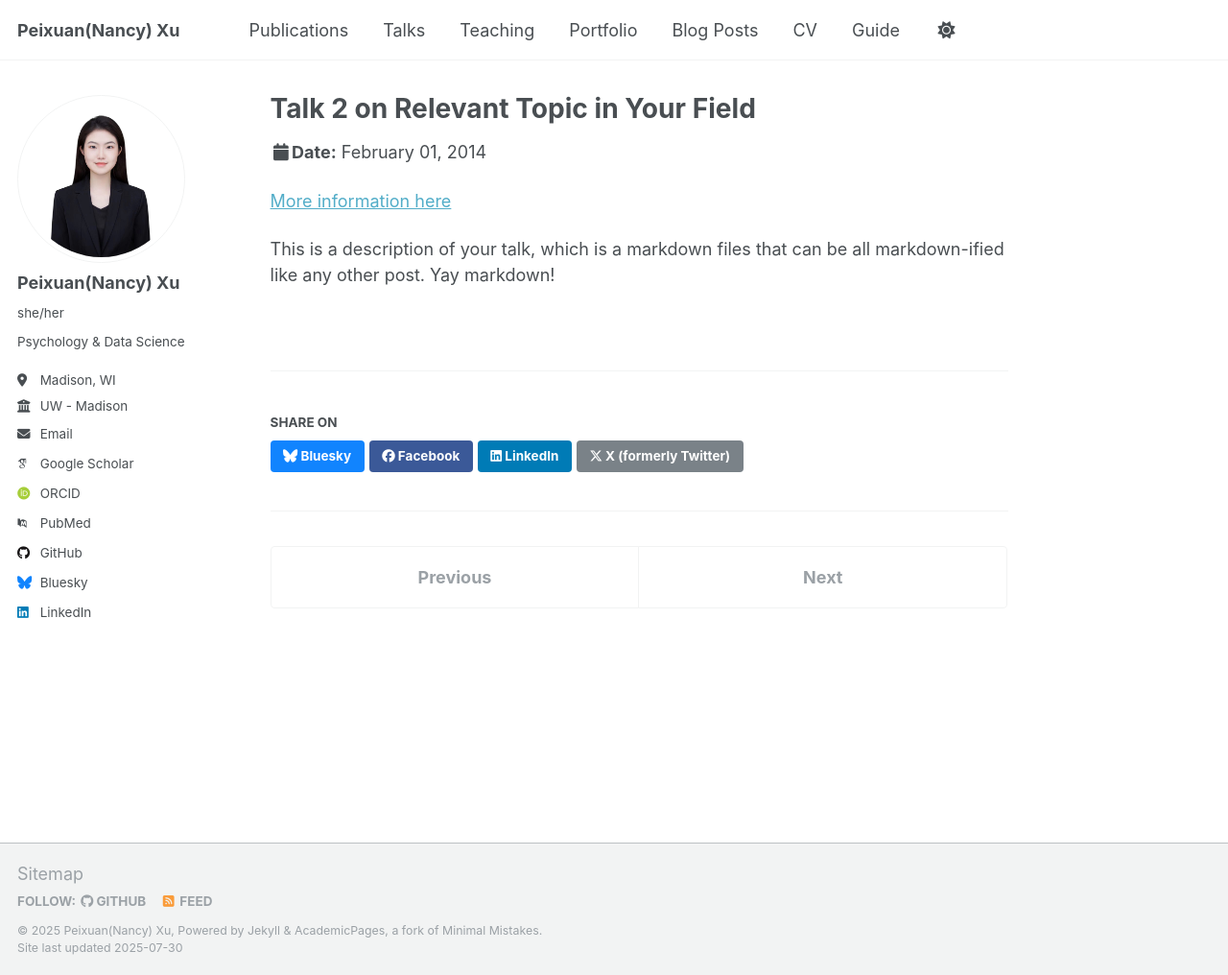
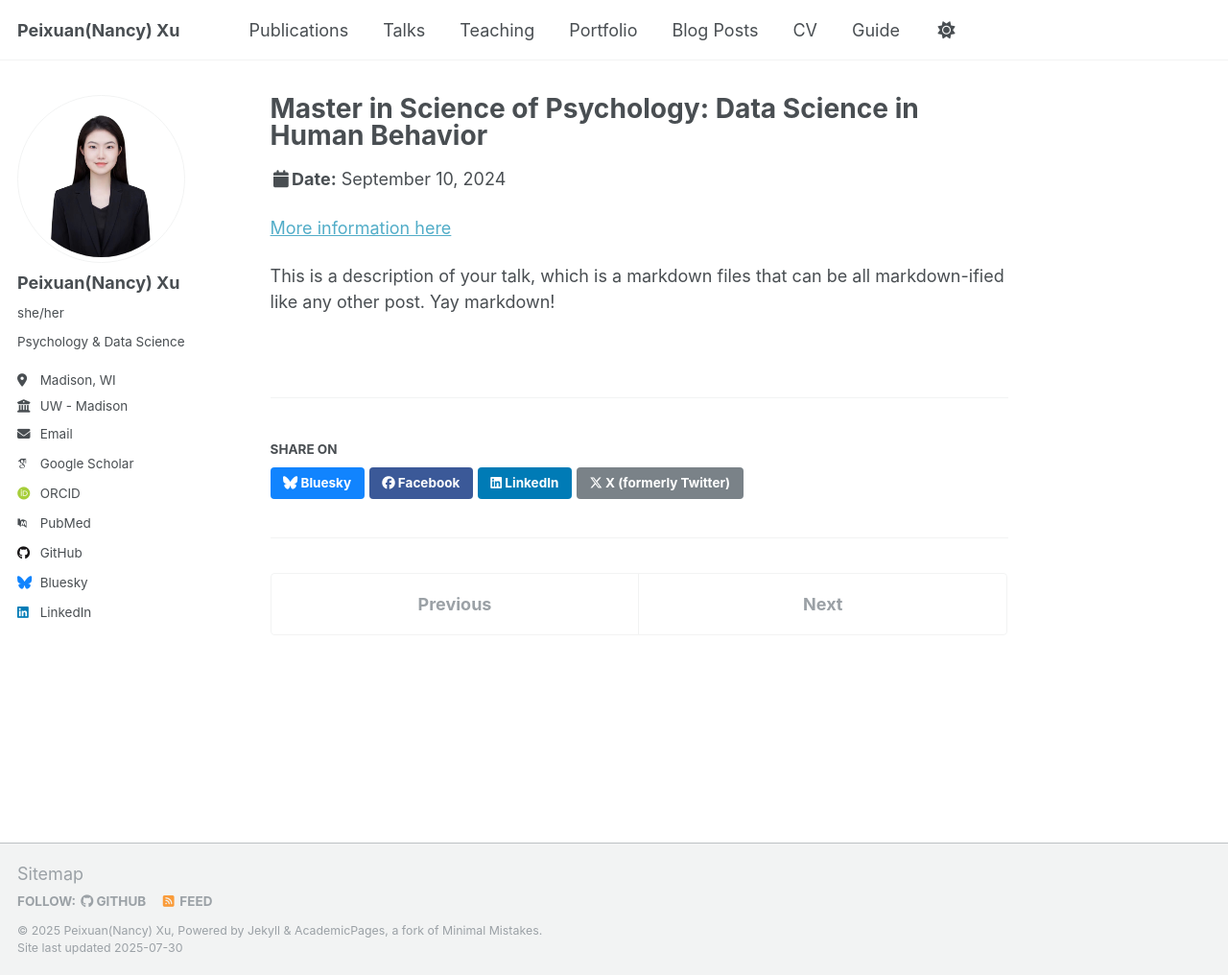
Before and after one commit to pxx88/pxx88.github.io, a Jekyll site: the page built from _talks/2024-09-10-study-3.md, in a window 1280 px wide and 1016 px high. Shown: the whole window at 96% size. Built offline with Jekyll 4.4.1, drawn with Linux system fonts in a browser that asks for light colours; some web fonts are replaced.

Commit message:
Update and rename 2014-02-01-talk-2.md to 2024-09-10-study-3.md

```diff
--- a/_talks/2014-02-01-talk-2.md
+++ b/_talks/2024-09-10-study-3.md
@@ -1,11 +1,11 @@
 ---
-title: "Talk 2 on Relevant Topic in Your Field"
+title: "Master in Science of Psychology: Data Science in Human Behavior"
 collection: talks
-type: "Talk"
-permalink: /talks/2014-02-01-talk-2
-venue: "London School of Testing"
-date: 2014-02-01
-location: "London, UK"
+type: "Study"
+permalink: /talks/2024-09-10-study-3
+venue: "UW-Madison"
+date: 2024-09-10
+location: "Madison, WI, USA"
 ---
 
 [More information here](http://example2.com)
```
